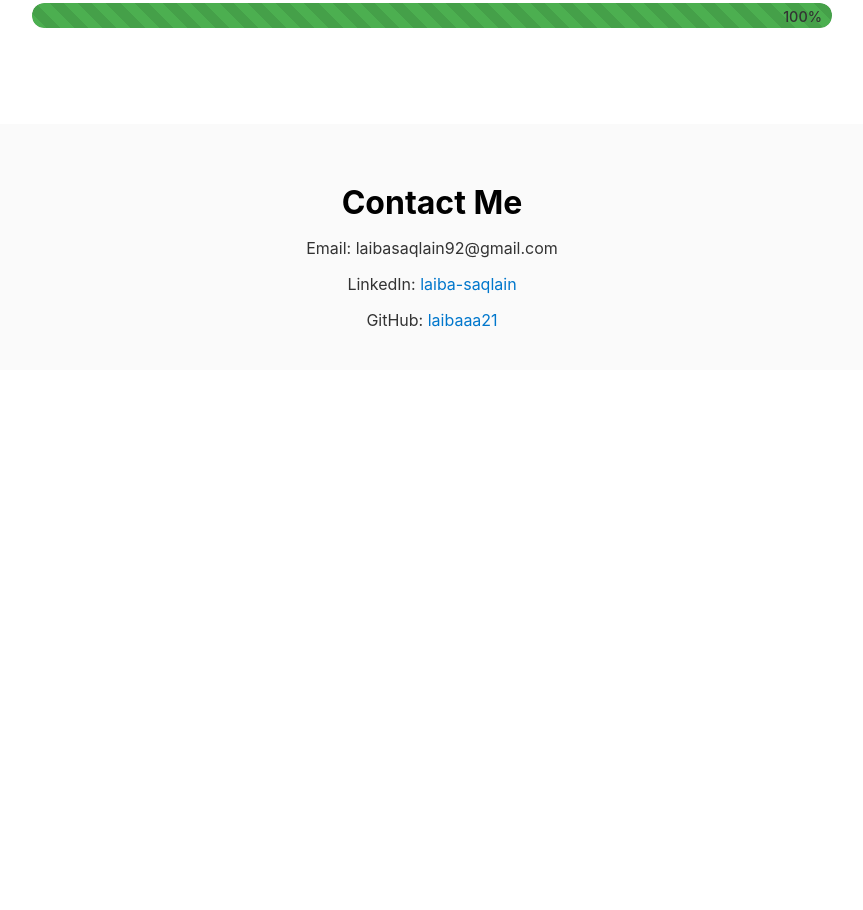
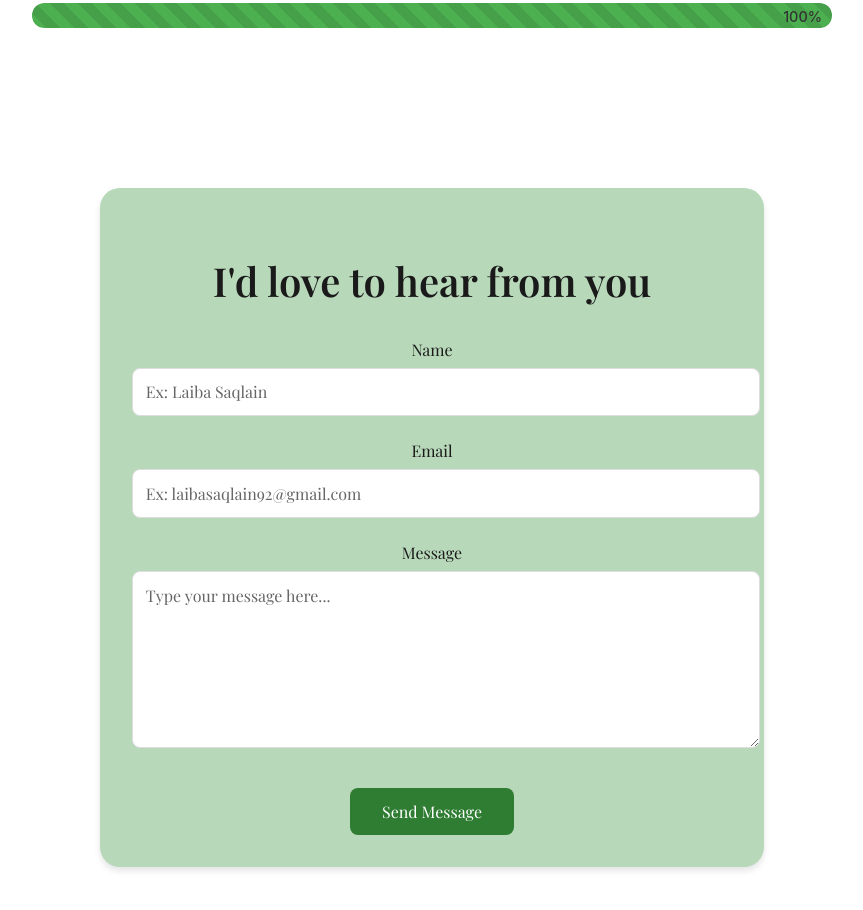
Before and after one commit to laibaaa21/React-Portfolio-2025, a React (Create React App) app: page / in a window 1280 px wide. Shown: the part 2800-3710 px from the top of the page, without its empty margins (208-1071 px from the left). Before the commit the page ends 3170 px from the top, so only its background shows below. Built offline with nearby package versions, Linux system fonts and the light colour scheme.

Commit message:
Made contact form for fill up
changed fonts too

```diff
--- a/public/index.html
+++ b/public/index.html
@@ -10,6 +10,9 @@
       content="Web site created using create-react-app"
     />
     <link rel="apple-touch-icon" href="%PUBLIC_URL%/logo192.png" />
+    <link rel="preconnect" href="https://fonts.googleapis.com">
+    <link rel="preconnect" href="https://fonts.gstatic.com" crossorigin>
+    <link href="https://fonts.googleapis.com/css2?family=Inter:wght@400;500;600&family=Playfair+Display:wght@400;600&display=swap" rel="stylesheet">
     <!--
       manifest.json provides metadata used when your web app is installed on a
       user's mobile device or desktop. See https://developers.google.com/web/fundamentals/web-app-manifest/
--- a/src/components/Contact/Contact.css
+++ b/src/components/Contact/Contact.css
@@ -1,23 +1,83 @@
 #contact {
-    padding: 2rem;
-    background-color: #fafafa;
-  }
+  padding: 4rem 2rem;
+  background-color: #ffffff;
+}
 
-  #contact h2 {
-    font-size: 2rem;
-    margin-bottom: 1rem;
-  }
+.contact-container {
+  max-width: 600px;
+  margin: 0 auto;
+  background-color: #b8d8ba;
+  padding: 2rem;
+  border-radius: 20px;
+  box-shadow: 0 4px 6px rgba(0, 0, 0, 0.1);
+}
 
-  #contact p {
-    margin-bottom: 0.5rem;
-    color: #333;
-  }
+.contact-heading {
+  font-family: 'Playfair Display', serif;
+  font-size: 2.5rem;
+  color: #1a1a1a;
+  margin-bottom: 2rem;
+  text-align: center;
+  font-weight: 600;
+}
 
-  #contact a {
-    color: #0077cc;
-    text-decoration: none;
-  }
+.contact-form {
+  display: flex;
+  flex-direction: column;
+  gap: 1.5rem;
+}
 
-  #contact a:hover {
-    text-decoration: underline;
-  }
+.form-group {
+  display: flex;
+  flex-direction: column;
+  gap: 0.5rem;
+}
+
+.form-label {
+  font-family: 'Playfair Display', serif;
+  font-size: 1rem;
+  color: #1a1a1a;
+  font-weight: 500;
+}
+
+.form-input,
+.form-textarea {
+  width: 100%;
+  padding: 0.8rem;
+  border: 1px solid #ddd;
+  border-radius: 8px;
+  font-size: 1rem;
+  background-color: white;
+  font-family: 'Playfair Display', serif;
+}
+
+.form-input::placeholder,
+.form-textarea::placeholder {
+  color: #666;
+  font-style: normal;
+  font-family: 'Playfair Display', serif;
+}
+
+.form-textarea {
+  min-height: 150px;
+  resize: vertical;
+}
+
+.submit-button {
+  background-color: #2e7d32;
+  color: white;
+  padding: 0.8rem 2rem;
+  border: none;
+  border-radius: 8px;
+  font-size: 1rem;
+  cursor: pointer;
+  transition: background-color 0.3s ease;
+  align-self: center;
+  font-family: 'Playfair Display', serif;
+  font-weight: 500;
+  margin-top: 1rem;
+}
+
+.submit-button:hover {
+  background-color: #1b5e20;
+}
--- a/src/components/Contact/Contact.jsx
+++ b/src/components/Contact/Contact.jsx
@@ -1,17 +1,84 @@
-import React from 'react';
+import React, { useState } from 'react';
 import './Contact.css';
 
 const Contact = () => {
+  const [formData, setFormData] = useState({
+    name: '',
+    email: '',
+    message: ''
+  });
+
+  const handleChange = (e) => {
+    const { name, value } = e.target;
+    setFormData(prevState => ({
+      ...prevState,
+      [name]: value
+    }));
+  };
+
+  const handleSubmit = (e) => {
+    e.preventDefault();
+    // Handle form submission here
+    console.log('Form submitted:', formData);
+    // Reset form
+    setFormData({
+      name: '',
+      email: '',
+      message: ''
+    });
+  };
+
   return (
     <section id="contact">
-      <h2>Contact Me</h2>
-      <p>Email: laibasaqlain92@gmail.com</p>
-      <p>
-        LinkedIn: <a href="www.linkedin.com/in/laiba-saqlain-29b983297" target="_blank" rel="noopener noreferrer">laiba-saqlain</a>
-      </p>
-      <p>
-        GitHub: <a href="https://github.com/laibaaa21" target="_blank" rel="noopener noreferrer">laibaaa21</a>
-      </p>
+      <div className="contact-container">
+        <h2 className="contact-heading">I'd love to hear from you</h2>
+        <form className="contact-form" onSubmit={handleSubmit}>
+          <div className="form-group">
+            <label htmlFor="name" className="form-label">Name</label>
+            <input
+              type="text"
+              id="name"
+              name="name"
+              className="form-input"
+              placeholder="Ex: Laiba Saqlain"
+              value={formData.name}
+              onChange={handleChange}
+              required
+            />
+          </div>
+
+          <div className="form-group">
+            <label htmlFor="email" className="form-label">Email</label>
+            <input
+              type="email"
+              id="email"
+              name="email"
+              className="form-input"
+              placeholder="Ex: laibasaqlain92@gmail.com"
+              value={formData.email}
+              onChange={handleChange}
+              required
+            />
+          </div>
+
+          <div className="form-group">
+            <label htmlFor="message" className="form-label">Message</label>
+            <textarea
+              id="message"
+              name="message"
+              className="form-textarea"
+              placeholder="Type your message here..."
+              value={formData.message}
+              onChange={handleChange}
+              required
+            />
+          </div>
+
+          <button type="submit" className="submit-button">
+            Send Message
+          </button>
+        </form>
+      </div>
     </section>
   );
 };
```
